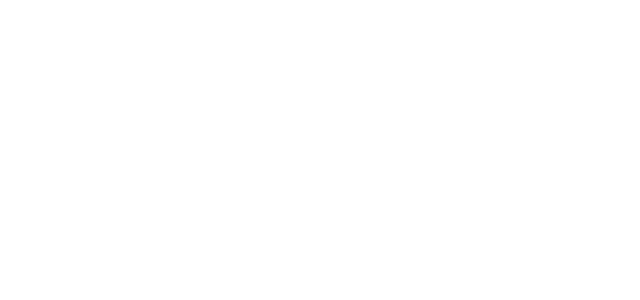
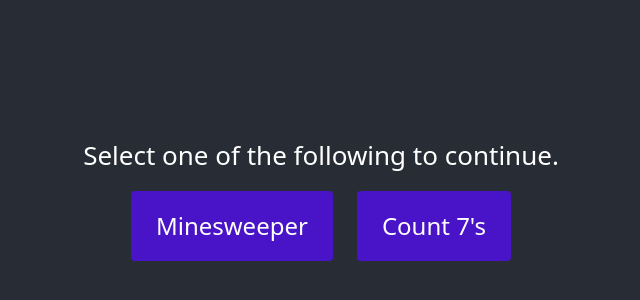
Before and after one commit to jaychou0129/PicCollage-minesweeper-count7, a React (Create React App) app: page / in a window 1280 px wide. Before the commit this address had no page. Shown: the part 202-502 px from the top of the page, without its empty margins (319-959 px from the left). Built offline with nearby package versions, Linux system fonts and the light colour scheme.

Commit message:
Changed route to /

```diff
--- a/src/App.js
+++ b/src/App.js
@@ -11,10 +11,10 @@ function App() {
     <div className="App">
       <Router>
         <Routes>
-          <Route path="/PicCollage-minesweeper-count7/" element={<PageSelection />} />
-          <Route path="/PicCollage-minesweeper-count7/minesweeper" element={<Minesweeper />} />
-          <Route path="/PicCollage-minesweeper-count7/count7" element={<Count7 />} />
-          <Route path="/PicCollage-minesweeper-count7/*" element={<NotFound />} />
+          <Route path="/" element={<PageSelection />} />
+          <Route path="/minesweeper" element={<Minesweeper />} />
+          <Route path="/count7" element={<Count7 />} />
+          <Route path="*" element={<NotFound />} />
         </Routes>
       </Router>
     </div>
```
